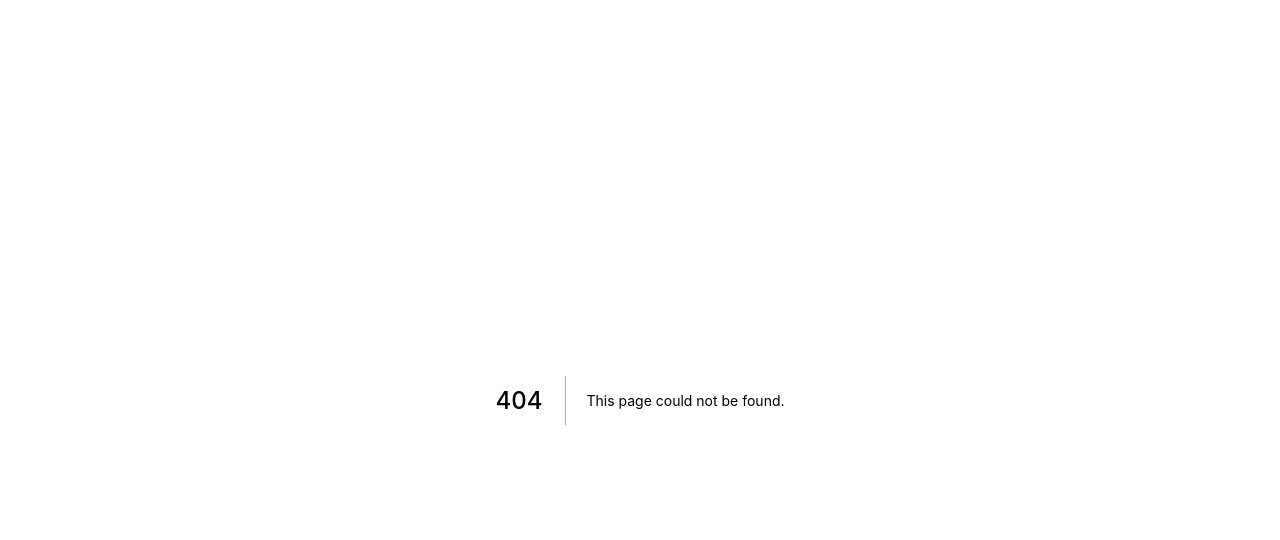
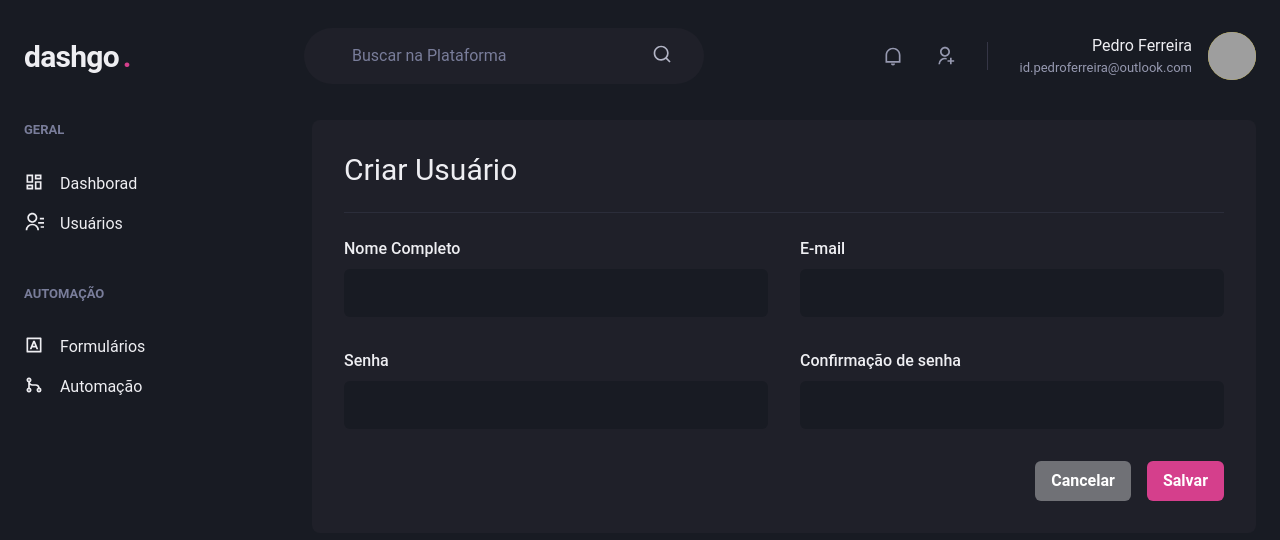
Before and after one commit to idpedro/ignite_dashgo, a Next.js app: page /users/create in a window 1280 px wide. Before the commit this address had no page. Shown: the top 540 px of the page. Built offline with nearby package versions, Linux system fonts and the light colour scheme; grey boxes are pictures that could not be loaded.

Commit message:
Create page for user creations

```diff
--- /dev/null
+++ b/src/pages/users/create.tsx
@@ -0,0 +1,52 @@
+import {
+  Box,
+  Flex,
+  Heading,
+  Divider,
+  VStack,
+  HStack,
+  SimpleGrid,
+  Button,
+} from "@chakra-ui/react";
+import { Header } from "../../components/Header";
+import { Input } from "../../components/Form/input";
+
+import { Sidebar } from "../../components/Sidebar";
+
+export default function CreateUser() {
+  return (
+    <Box>
+      <Header />
+      <Flex w="100%" my="6" maxW={1480} mx="auto" px="6">
+        <Sidebar />
+        <Box flex="1" borderRadius={8} bg="gray.800" p="8">
+          <Heading size="lg" fontWeight="normal">
+            Criar Usuário
+          </Heading>
+          <Divider my="6" borderColor="gray.700" />
+          <VStack spacing="8">
+            <SimpleGrid minChildWidth="240px" spacing="8" w="100%">
+              <Input name="name" label="Nome Completo" />
+              <Input name="email" type="email" label="E-mail" />
+            </SimpleGrid>
+
+            <SimpleGrid minChildWidth="240px" spacing="8" w="100%">
+              <Input name="password" type="password" label="Senha" />
+              <Input
+                name="password_Confirmation"
+                type="password"
+                label="Confirmação de senha"
+              />
+            </SimpleGrid>
+          </VStack>
+          <Flex mt="8" justify="flex-end">
+            <HStack spacing="4">
+              <Button colorScheme="whiteAlpha">Cancelar</Button>
+              <Button colorScheme="pink">Salvar</Button>
+            </HStack>
+          </Flex>
+        </Box>
+      </Flex>
+    </Box>
+  );
+}
```
